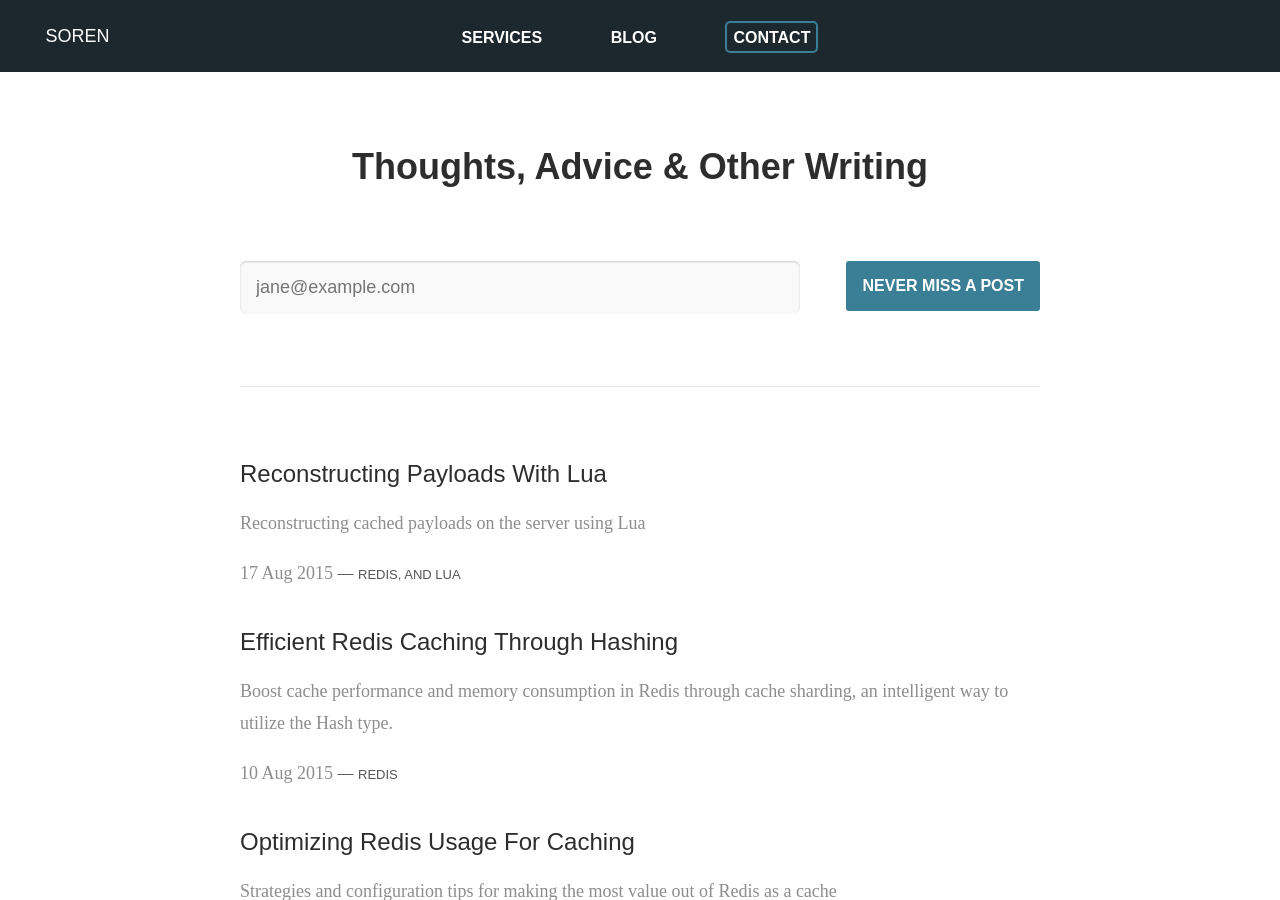
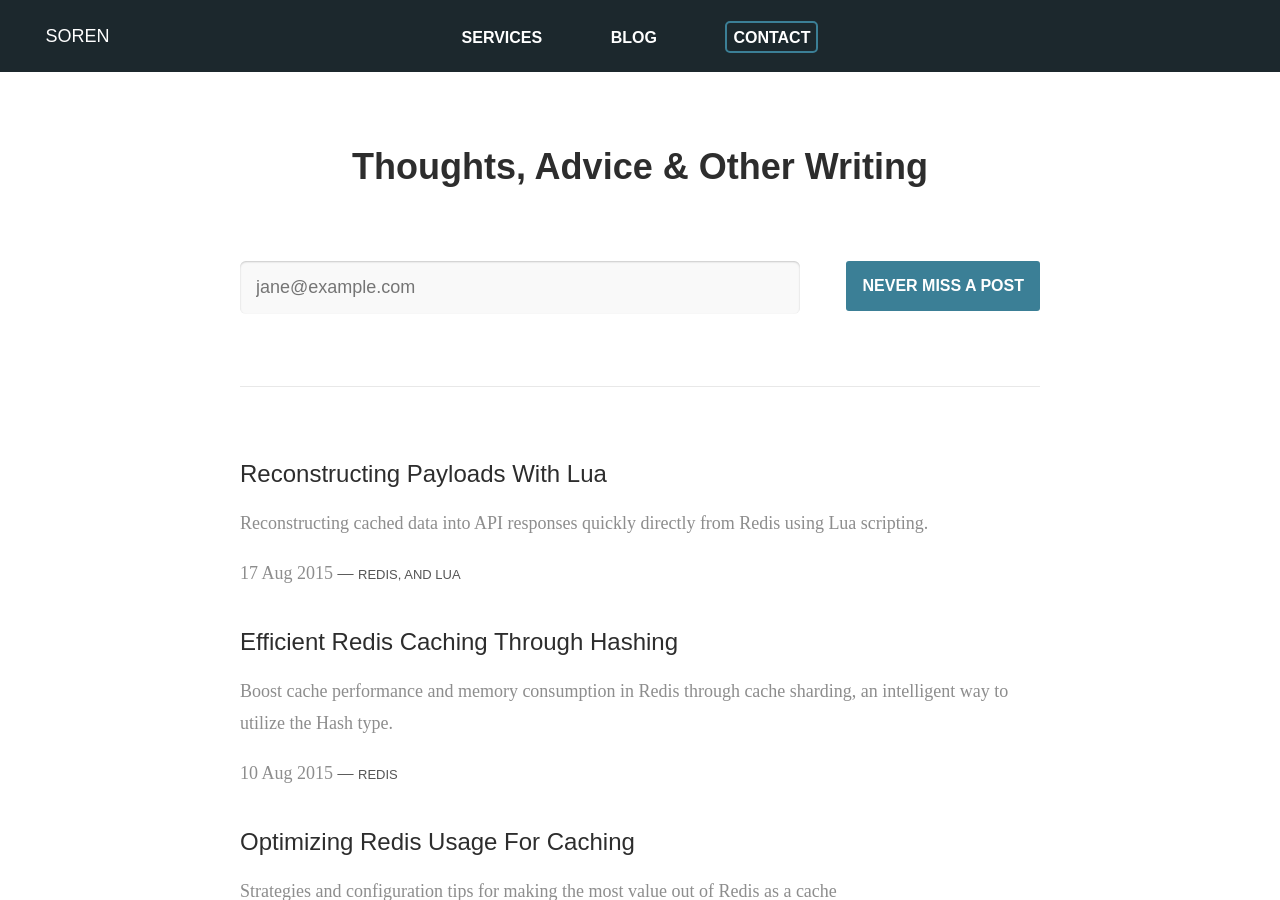
Before and after one commit to sorentwo/soren-website, a Jekyll site: the page built from blog/index.html, in a window 1280 px wide and 900 px high. Built offline with Jekyll 4.4.1, drawn with Linux system fonts in a browser that asks for light colours; Markdown is read by kramdown in place of the engine named in the settings; comment, search, counter and statistics services are not loaded.

Commit message:
Add a better description to rebuilding with Lua

```diff
--- a/_posts/2015-08-17-reconstructing-payloads-with-lua.md
+++ b/_posts/2015-08-17-reconstructing-payloads-with-lua.md
@@ -1,7 +1,9 @@
 ---
 layout: default
 author: Parker Selbert
-summary: Reconstructing cached payloads on the server using Lua
+summary: >
+  Reconstructing cached data into API responses quickly directly from Redis
+  using Lua scripting.
 tags: redis, lua
 ---
 
```
